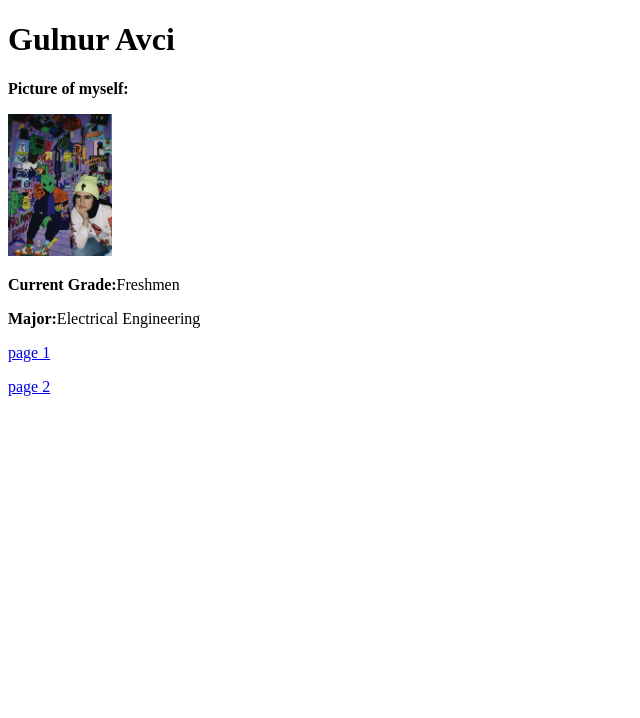
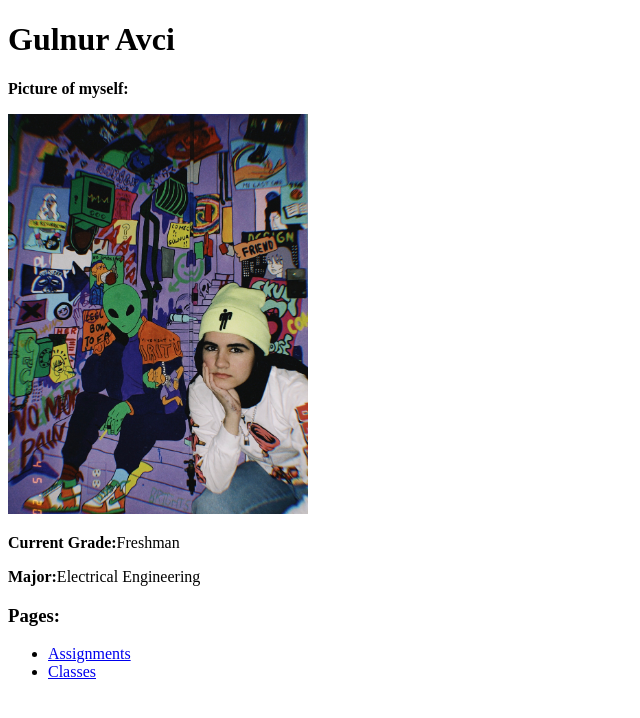
Before and after one commit to gulnuravci/gza2102-final, a Flask app: page / in a window 1280 px wide. Shown: the top 718 px of the page, without its empty margins (0-640 px from the left). Run offline with Flask 2, Linux system fonts and the light colour scheme.

Commit message:
almost done

```diff
--- a/app.py
+++ b/app.py
@@ -1,10 +1,3 @@
-# -*- coding: utf-8 -*-
-"""
-Created on Tue Apr 21 14:57:17 2020
-
-@author: etill
-"""
-
 #import statements
 from flask import Flask, render_template
 
@@ -16,13 +9,13 @@ app = Flask(__name__)
 def home():
     return render_template('index.html')
 
-@app.route("/page1.html")
+@app.route("/assignments.html")
 def page1():
-    return render_template('page1.html')
+    return render_template('assignments.html')
 
-@app.route("/page2.html")
+@app.route("/classes.html")
 def page2():
-    return render_template('page2.html')
+    return render_template('classes.html')
 
 #start the server
 if __name__ == "__main__":
--- a/templates/index.html
+++ b/templates/index.html
@@ -1,16 +1,18 @@
 <!DOCTYPE html>
 <html>
     <head>
-        <!--specifies title of the page !-->
         <title>Home</title>
     <head>
     <body>
-    <h1>Gulnur Avci</h1>
+        <h1>Gulnur Avci</h1>
         <p><b>Picture of myself:</b></p>
-        <img src="gulnur.jpeg" alt="gulnur picture" width="104" height="142">
-        <p><b>Current Grade:</b>Freshmen</p>
+        <img src="/static/gulnur.jpeg" alt="gulnur picture" width=300 height=400>
+        <p><b>Current Grade:</b>Freshman</p>
         <p><b>Major:</b>Electrical Engineering</p>
-        <p><a href="page1.html">page 1</a></p>
-        <p><a href="page2.html">page 2</a></p>
+        <h3>Pages:</h3>
+        <ul>
+            <li><a href="assignments.html">Assignments</a></li>
+            <li><a href="classes.html">Classes</a></li>
+        </ul>
     </body>
 </html>
```
Also changed, not shown: templates/assignments.html (added, +23 -0 lines), templates/classes.html (added, +21 -0 lines), templates/page1.html (deleted, +0 -10 lines), templates/page2.html (deleted, +0 -9 lines), static/gulnur.jpeg (renamed from templates/gulnur.jpeg).
